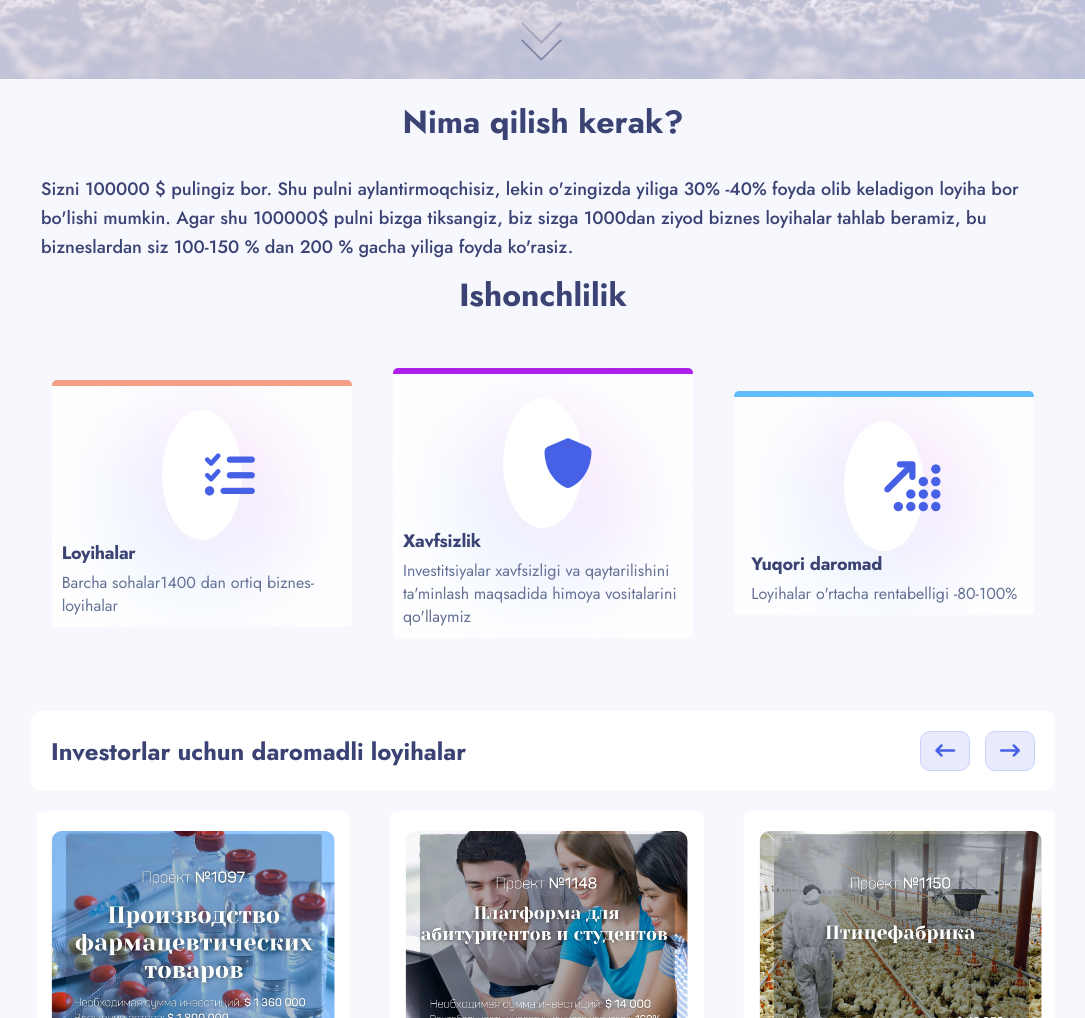
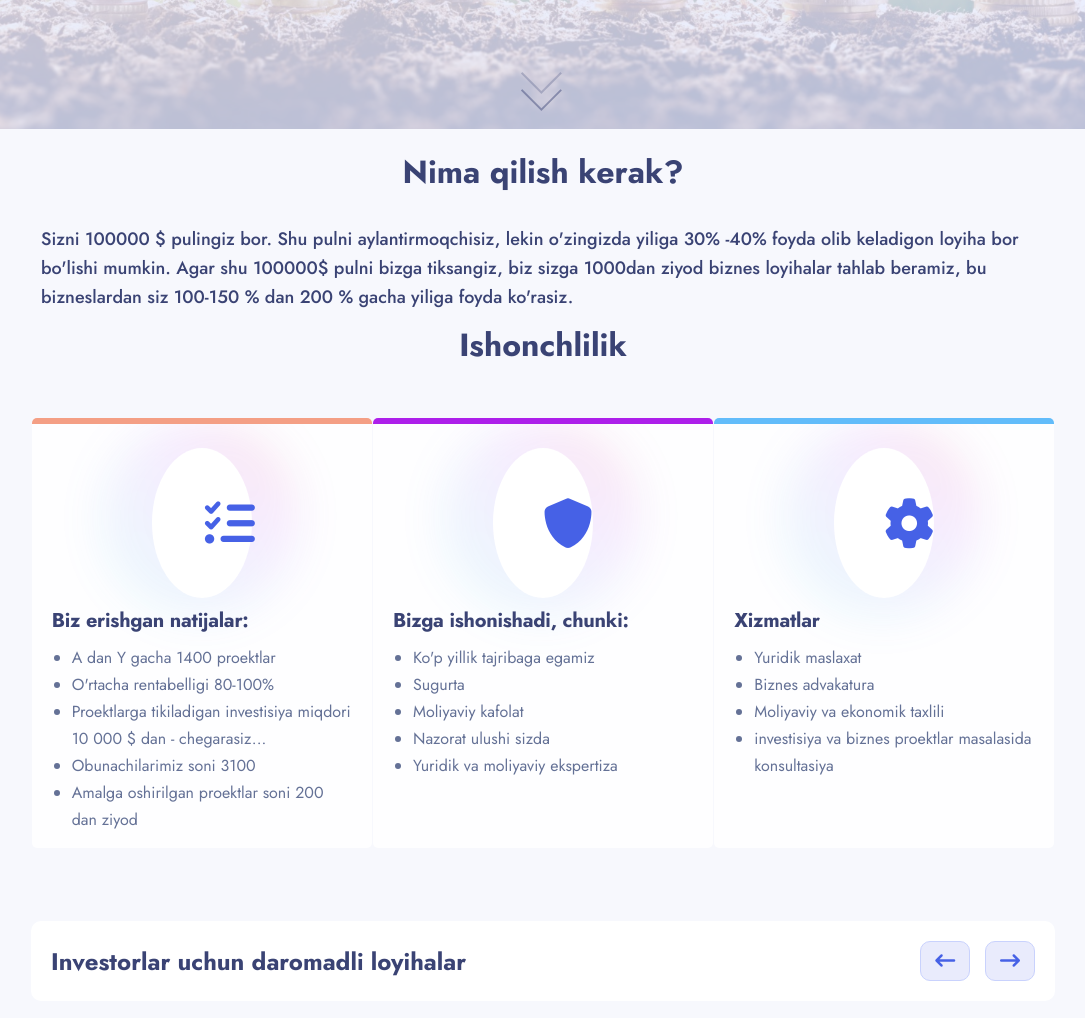
Before and after one commit to boburnimatullayev/yainvestor.uz, a plain HTML site: page index.html in a window 1280 px wide. Shown: the part 619-1637 px from the top of the page, without its empty margins (97-1182 px from the left). Drawn offline with nearby package versions, Linux system fonts and the light colour scheme.

Commit message:
first commit

```diff
--- a/index.html
+++ b/index.html
@@ -19,7 +19,11 @@
     <div class="preloader">
 
     </div>
+
     <div class="container">
+        <div class="slogan-con container-site">
+            <p>"Qachonlardir daraxt ekgan odamlar, bugun uning soyasida  o'tirishibdi"</p>
+        </div>
         <nav class="site-nav">
             <div class="site-con container-site">
                 <div class="logo">
@@ -96,26 +100,61 @@
 
         <div class="kafolat-con reveal">
             <div class="kafolat-chek">
-                <i class="fa-solid fa-list-check"></i>
+                <div class="kafolat-icon-div">
+                    <i class="fa-solid fa-list-check"></i>
+                </div>
                 <div class="kafolat-item">
-                    <p class="item-title1">Loyihalar</p>
-                    <p class="item-text">Barcha sohalar1400 dan ortiq biznes-loyihalar</p>
+                    <p class="item-title1">Biz erishgan natijalar:</p>
+                    <ul>
+                        <li> A dan Y gacha 1400 proektlar</li>
+                        <li> O'rtacha rentabelligi 80-100%</li>
+                        <li> Proektlarga tikiladigan investisiya miqdori 10 000 $ dan - chegarasiz...</li>
+
+                        <li> Obunachilarimiz soni 3100</li>
+                        <li>Amalga oshirilgan proektlar soni 200 dan ziyod</li>
+                    </ul>
+
                 </div>
             </div>
             <div class="kafolat-chek">
+                <div class="kafolat-icon-div">
                 <i class="fa-solid fa-shield"></i>
+
+                </div>
                 <div class="kafolat-item">
-                    <p class="item-title1">Xavfsizlik</p>
-                    <p class="item-text">Investitsiyalar xavfsizligi va qaytarilishini ta'minlash maqsadida himoya
-                        vositalarini qo'llaymiz</p>
+                    <p class="item-title1">Bizga ishonishadi, chunki:</p>
+                    <ul>
+                        <li>Ko'p yillik tajribaga egamiz</li>
+                        <li>Sugurta</li>
+                        <li>Moliyaviy kafolat </li>
+                        <li>Nazorat ulushi sizda </li>
+                        <li>Yuridik va moliyaviy ekspertiza </li>
+                    </ul>
+                    <!-- <p class="item-text">kup yillik tajribaga egamiz <br>
+                        -sugurta <br>
+                        -moliyaviy kafolat <br>
+                        -nazorat ulushi <br>
+                        -yuridik va moliyaviy ekspertiza</p> -->
                 </div>
             </div>
             <div class="kafolat-chek">
-                <i class="fa-solid fa-arrow-up-right-dots"></i>
+                <div class="kafolat-icon-div">
+                <i class="fa-sharp fa-solid fa-gear"></i>
+
+                </div>
                 <div class="kafolat-item">
-                    <p class="item-title1">Yuqori daromad</p>
+                    <p class="item-title1">Xizmatlar</p>
+                    <ul>
+                        <li>Yuridik maslaxat</li>
+                        <li>Biznes advakatura</li>
+                        <li>Moliyaviy va ekonomik taxlili</li>
+                        <li>investisiya va biznes proektlar masalasida konsultasiya</li>
+                    </ul>
 
-                    <p class="item-text">Loyihalar o'rtacha rentabelligi -80-100% </p>
+                    <!-- <p class="item-text">- yuridik maslaxat <br>
+                       -biznes advakatura <br>
+                        -Moliyaviy va ekonomik taxlil <br>
+                        -investisiya va biznes proektlar masalasida konsultasiya </p> -->
                 </div>
             </div>
             <!-- <div class="kafolat-chek">
--- a/main.css
+++ b/main.css
@@ -6,14 +6,25 @@
     box-sizing: border-box;
 }
 
+body {
+    position: relative;
+    z-index: -111;
+    background: #F7F8FD;
+    color: #3A4374;
+    font-family: 'Jost', sans-serif;
+    overflow-y: scroll;
+    scroll-behavior: smooth;
+}
+
 a {
     text-decoration: none;
 }
-.preloader{
+
+.preloader {
     width: 100%;
     height: 100vh;
     background-color: #E5EFF1;
-    position: absolute;
+    position: fixed;
     z-index: 12324354;
     background-image: url(./img/d3f472b06590a25cb4372ff289d81711_w200.gif);
     background-position: center center;
@@ -25,15 +36,6 @@ a {
     width: 80%;
 }
 
-body {
-    position: relative;
-    z-index: -111;
-    background: #F7F8FD;
-    color: #3A4374;
-    font-family: 'Jost', sans-serif;
-    overflow-y: scroll;
-    scroll-behavior: smooth;
-}
 
 .container {
     width: 100%;
@@ -61,6 +63,22 @@ body {
     z-index: -5;
 }
 
+.slogan-con {
+    height: 50px;
+    margin: 0 auto;
+    background-color: #3A4374;
+    display: flex;
+    justify-content: center;
+    align-items: center;
+    font-weight: 600;
+    color: white;
+    border-radius: 10px;
+    padding: 6px;
+    text-align: center;
+
+}
+
+
 .site-nav {
     width: 100%;
     height: 100px;
@@ -110,7 +128,8 @@ body {
     color: #3A4374;
     margin-left: 5px;
 }
-.language{
+
+.language {
     margin-right: 20px;
     position: relative;
     font-weight: 600;
@@ -118,7 +137,8 @@ body {
     cursor: pointer;
 
 }
-.open-langu{
+
+.open-langu {
 
     width: 90px;
     height: 90px;
@@ -139,13 +159,14 @@ body {
 
 }
 
-.open{
-    display:block;
-}
-.open-langu a{
+.open {
+    display: block;
+}
+
+.open-langu a {
     margin-top: 30px;
     /* background-color: #285AEB; */
-    color:#3A4374;
+    color: #3A4374;
 }
 
 .tel {
@@ -463,19 +484,29 @@ select:hover {
 .kafolat-chek {
     margin-top: 30px;
     /* text-align: center; */
-    width: 300px;
-    height: auto;
+    width: 340px;
+    height: 430px;
     background-color: rgba(255, 255, 255, 0.845);
     position: relative;
     border-radius: 5px;
     overflow: hidden;
-    display: flex;
-    justify-content: center;
-    align-items: center;
-    flex-direction: column;
-    padding: 10px;
+    /* display: flex; */
+
+    /* align-items: center; */
+    /* flex-direction: column; */
+    /* padding: 10px; */
     font-weight: 500;
     transition: .2s ease;
+}
+
+.kafolat-icon-div {
+    width: 100%;
+    height: 150px;
+    margin-top: 20px;
+    display: flex;
+    /* background-color: red; */
+    justify-content: center;
+    align-items: center;
 }
 
 
@@ -483,7 +514,7 @@ select:hover {
     font-size: 50px;
     color: #4661E6;
     margin-top: 20px;
-    padding: 40px;
+    padding: 50px;
     background-color: #ffffff;
     border-radius: 50%;
 
@@ -494,9 +525,11 @@ select:hover {
     width: 200px;
     height: 200px;
     position: absolute;
-    background: radial-gradient(128.88% 128.88% at 103.9% -10.39%, #e84d7194 0%, #a337f69c 53.09%, #28a8ed96 100%);
+    /* top: 30px; */
+    left: 20%;
+    background: radial-gradient(128.88% 128.88% at 103.9% -10.39%, #e84d71 0%, #a337f69c 53.09%, #28a8ed96 100%);
     border-radius: 50%;
-    filter: blur(30px);
+    filter: blur(20px);
     z-index: -1;
 }
 
@@ -528,12 +561,32 @@ select:hover {
     top: 0;
 }
 
+.kafolat-item {
+    width: 100%;
+    padding: 20px;
+}
+
+.kafolat-item ul {
+    margin-left: 20px;
+}
+
+.kafolat-item ul li {
+    font-family: 'Jost';
+
+    font-family: 'Jost';
+    font-style: normal;
+    font-weight: 400;
+    font-size: 16px;
+    line-height: 27px;
+    color: #647196;
+}
+
 .item-title1 {
     font-style: normal;
     font-weight: 700;
-    font-size: 18px;
+    font-size: 20px;
     line-height: 26px;
-    margin-bottom: 5px;
+    margin-bottom: 10px;
 
     letter-spacing: -0.25px;
 
@@ -580,9 +633,10 @@ select:hover {
 
 
 }
-.finish-top{
+
+.finish-top {
     background-color: rgba(255, 255, 255, 0.752);
-    backdrop-filter:blur(10px);
+    backdrop-filter: blur(10px);
     border: 1px solid white;
 }
 
@@ -609,6 +663,7 @@ select:hover {
     /* background-color: rgb(180, 16, 16); */
 
 }
+
 .index-techer-list2 {
     margin: 0;
     padding: 0;
@@ -639,13 +694,15 @@ select:hover {
 
     transition: box-shadow 0.4 ease;
 }
-.ruindex-ticher{
+
+.ruindex-ticher {
     height: 580px;
 
 }
-.finish-tich{
+
+.finish-tich {
     background: none;
-    overflow:inherit;
+    overflow: inherit;
     height: auto;
 
 
@@ -678,10 +735,12 @@ select:hover {
     line-height: 30px;
 
 }
-.finish-info{
+
+.finish-info {
     background-color: rgba(255, 255, 255, 0);
 }
-.index-ticher-id{
+
+.index-ticher-id {
     padding: 3px 10px;
 
     font-style: normal;
@@ -690,7 +749,7 @@ select:hover {
     line-height: 19px;
     border-radius: 15px;
     color: #000000;
-    background:#d8d2ff;
+    background: #d8d2ff;
 }
 
 .index-ticher--name {
@@ -705,7 +764,8 @@ select:hover {
     margin-bottom: 10px;
     color: #3A4374
 }
-.title{
+
+.title {
     color: white;
 }
 
@@ -715,7 +775,7 @@ select:hover {
     font-style: normal;
     font-weight: 400;
     font-size: 16px;
-    line-height:30px;
+    line-height: 30px;
     color: #647196;
 
 
@@ -772,15 +832,17 @@ select:hover {
 
 
 }
-.finish-container{
+
+.finish-container {
     padding-top: 1px;
     width: 100%;
     position: relative;
-    background: radial-gradient(128.88% 128.88% at 103.9% -10.39%, #e84d71e0 0%, #a337f6cf 53.09%, #28a8edce 100%) ;
-
-
-}
-.finish-container::after{
+    background: radial-gradient(128.88% 128.88% at 103.9% -10.39%, #e84d71e0 0%, #a337f6cf 53.09%, #28a8edce 100%);
+
+
+}
+
+.finish-container::after {
     content: '';
     position: absolute;
     top: 0;
@@ -802,7 +864,8 @@ select:hover {
     margin: 10px;
     /* background-color: #285AEB; */
 }
-.finish-con{
+
+.finish-con {
     width: auto;
     height: 300px;
 
@@ -834,10 +897,10 @@ select:hover {
     line-height: 19px;
     border-radius: 15px;
     color: #000000;
-    background:#d8d2ff;
-}
-
-.finish-title{
+    background: #d8d2ff;
+}
+
+.finish-title {
     font-family: 'Jost';
     font-style: normal;
     font-weight: 700;
@@ -1018,7 +1081,7 @@ select:hover {
     margin-bottom: 10px;
 }
 
-.aloqa{
+.aloqa {
     color: #ffffff;
     padding: 8px;
     border-radius: 50%;
@@ -1370,7 +1433,8 @@ footer {
         color: #3A4374;
         margin-left: 5px;
     }
-    .language{
+
+    .language {
         margin-right: 10px
     }
 
@@ -1402,6 +1466,10 @@ footer {
         height: 60vw;
     }
 
+    .site-nav {
+        height: 80px;
+    }
+
     .site-header {
         width: 100%;
         height: auto;
@@ -1462,14 +1530,16 @@ footer {
 
         transition: box-shadow 0.4 ease;
     }
-    .finish-container{
+
+    .finish-container {
         width: 100%;
         position: relative;
-        background: radial-gradient(128.88% 128.88% at 103.9% -10.39%, #e84d71c4 0%, #a337f6b5 53.09%, #28a8edbc 100%) ;
-
-
-    }
-    .finish-container::after{
+        background: radial-gradient(128.88% 128.88% at 103.9% -10.39%, #e84d71c4 0%, #a337f6b5 53.09%, #28a8edbc 100%);
+
+
+    }
+
+    .finish-container::after {
         content: '';
         position: absolute;
         top: 0;
@@ -1483,17 +1553,20 @@ footer {
 
         z-index: -1;
     }
-    .flex{
+
+    .flex {
         width: 100%;
         justify-content: center;
         display: flex;
         flex-wrap: wrap;
     }
-    .finish-con-title{
+
+    .finish-con-title {
         width: 98%;
         margin: 0 auto;
     }
-    .finish-con-title h1{
+
+    .finish-con-title h1 {
         font-family: 'Jost';
         font-style: normal;
         font-weight: 700;
@@ -1542,10 +1615,10 @@ footer {
         line-height: 19px;
         border-radius: 15px;
         color: #000000;
-        background:#d8d2ff;
-    }
-
-    .finish-title{
+        background: #d8d2ff;
+    }
+
+    .finish-title {
         font-family: 'Jost';
         font-style: normal;
         font-weight: 700;
@@ -1749,7 +1822,8 @@ footer {
         color: #3A4374;
         margin-left: 5px;
     }
-    .open-langu{
+
+    .open-langu {
         width: 70px;
     }
 
```
Also changed, not shown: ru/russ.html (+57 -14 lines). Lines whose indentation alone changed are shown as unchanged.
